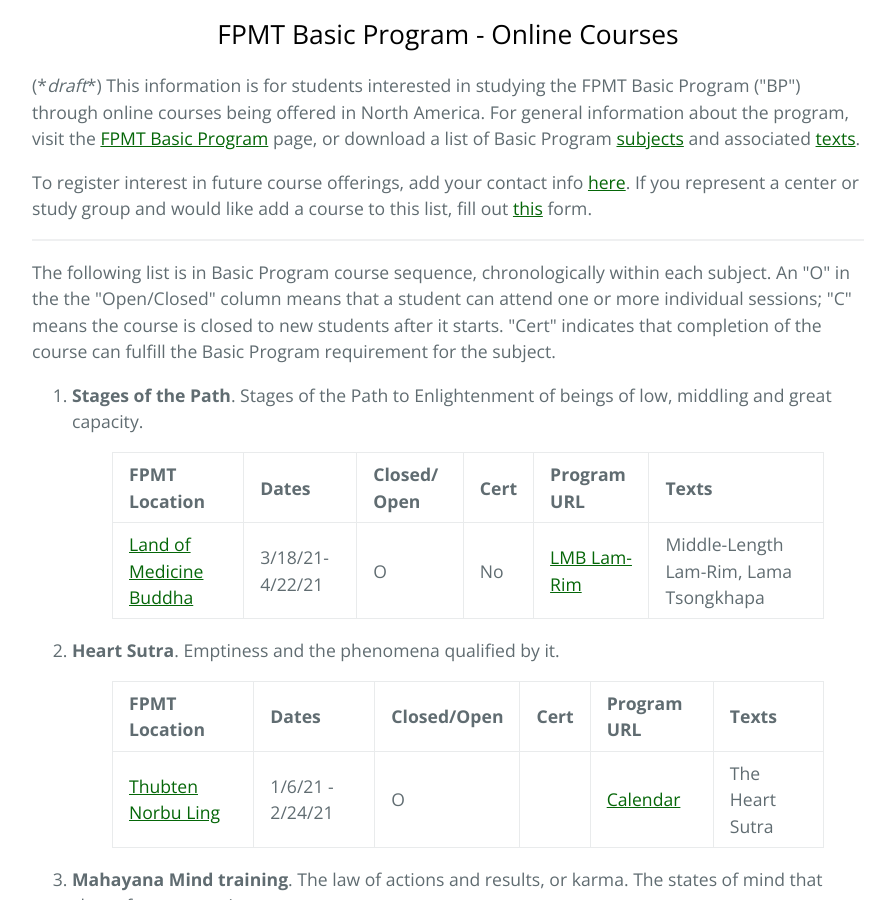
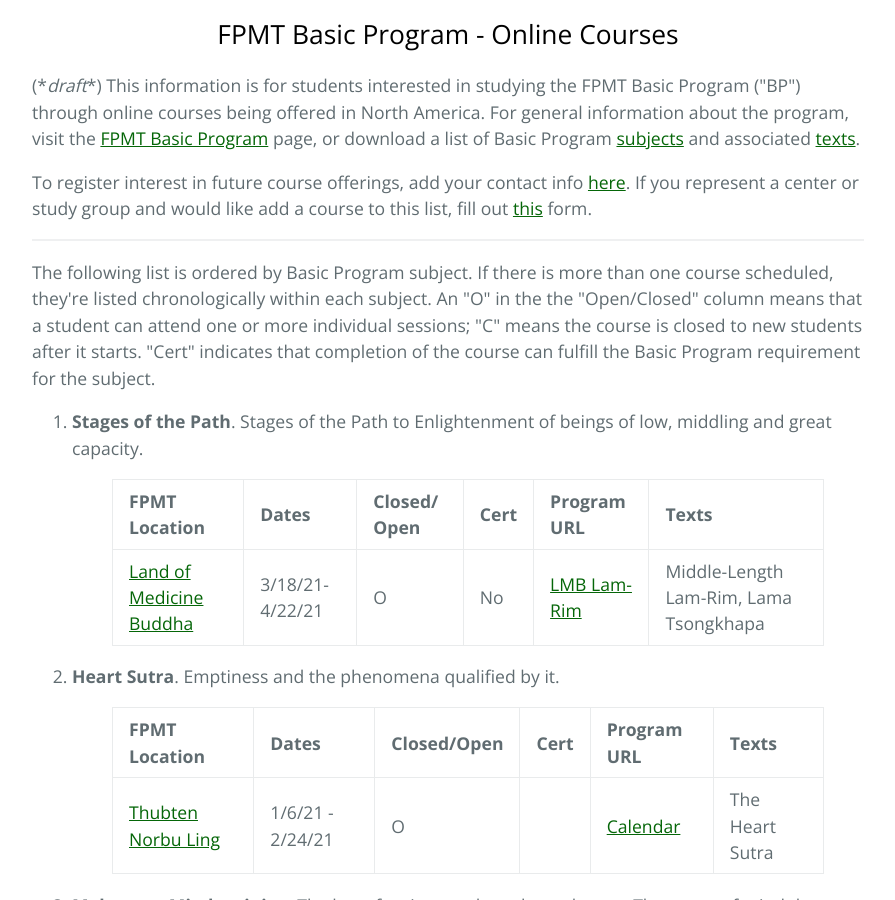
Before and after one commit to lgeorge/lgeorge.github.io, a Jekyll site: the page built from fpmt-na/index.html, in a window 1280 px wide and 900 px high, scrolled down 342 px. Shown: the whole window, without its empty margins (192-1087 px from the left). Built offline with Jekyll 4.4.1, drawn with Linux system fonts in a browser that asks for light colours.

Commit message:
Update index.html

```diff
--- a/fpmt-na/index.html
+++ b/fpmt-na/index.html
@@ -17,8 +17,9 @@
 
     <hr class="wp-block-separator is-style-wide"/>
 
-    <p>The following list is in Basic Program course sequence, chronologically within each subject. An "O" in the the "Open/Closed" column
-      means that a student can attend one or more individual sessions; "C" means the course is closed to new students after it starts.
+    <p>The following list is ordered by Basic Program subject. If there is more than one course scheduled, they're listed chronologically within each subject.
+      An "O" in the the "Open/Closed" column means that a student can attend one or more individual sessions;
+      "C" means the course is closed to new students after it starts.
       "Cert" indicates that completion of the course can fulfill the Basic Program requirement for the subject.</p>
 
     <ol>
```
